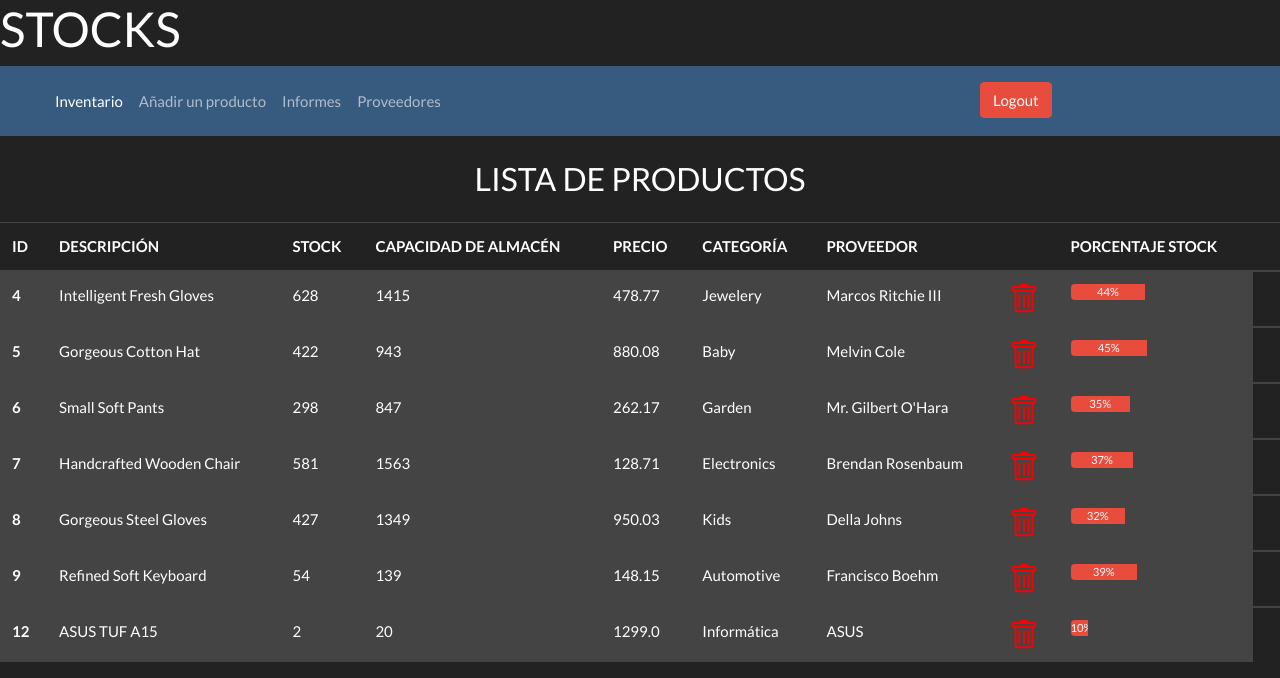
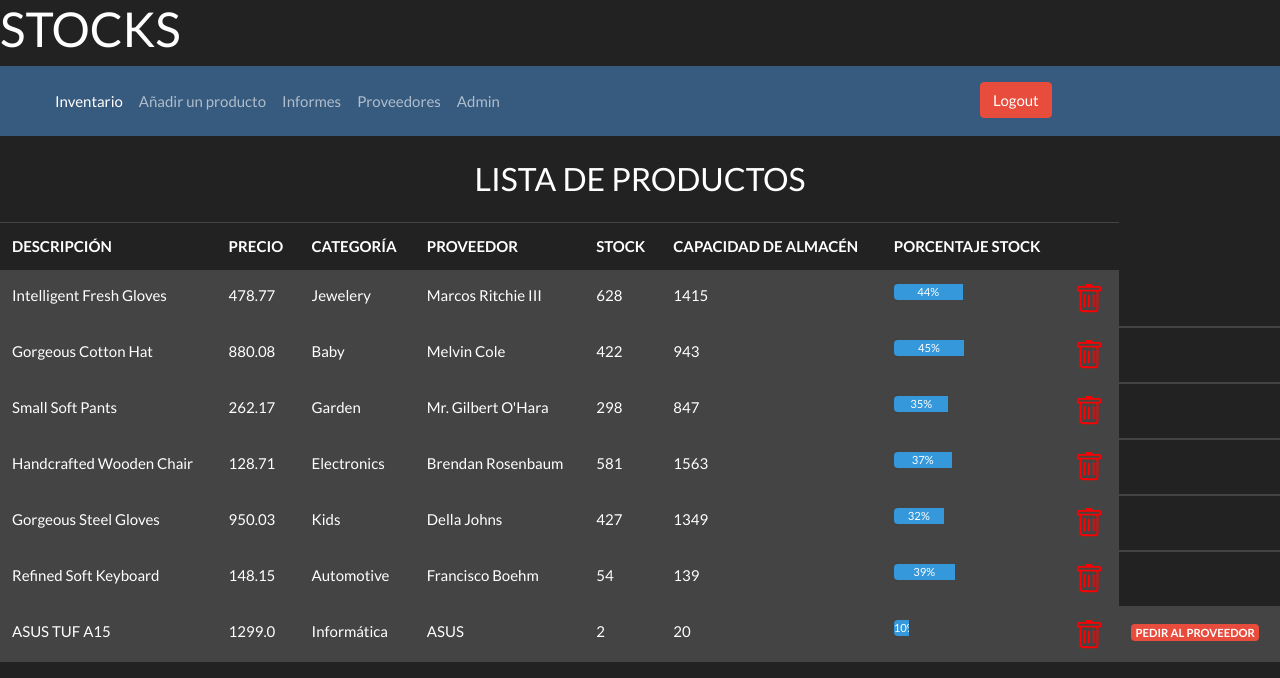
Before and after one commit to isaiherrera/Proyecto-Stocks, a Flask app: page /inventario in a window 1280 px wide. Shown: the top 678 px of the page. Run offline with Flask 2, Linux system fonts and the light colour scheme; a user stored in the database is signed in; data comes from the database, SQL or seed files in the repository; both versions use the stored data as it was after the commit; data that the repository does not hold is empty; some libraries are stand-ins or nearby versions.

Commit message:
modify chart data

```diff
--- a/main.py
+++ b/main.py
@@ -1,7 +1,6 @@
-from flask import Flask, render_template, request, redirect, url_for
+from flask import Flask
 import db
 import os
-
 from templates import auth
 import stocks
 
--- a/stocks.py
+++ b/stocks.py
@@ -1,11 +1,8 @@
-from flask import (
-    Blueprint, flash, g, redirect, render_template, request, url_for
-)
-
+from flask import Blueprint, redirect, render_template, request, url_for, session
 from templates.auth import login_required
 import db
-from db import get_db
 from models import Producto, Proveedor
+
 
 bp = Blueprint('stocks', __name__)
 
@@ -47,7 +44,7 @@ def crear():
 
 @bp.route('/eliminar-producto/<id>')
 def eliminar(id):
-    tarea = db.session.query(Producto).filter_by(id=int(id)).delete()
+    db.session.query(Producto).filter_by(id=int(id)).delete()
     db.session.commit()
     return redirect(url_for('stocks.inventario'))
 
@@ -67,3 +64,12 @@ def informes():
 def proveedores():
     todos_los_proveedores = db.session.query(Proveedor).all()
     return render_template("stocks/proveedores.html", lista_proveedores=todos_los_proveedores)
+
+
+@bp.route('/admin')
+def admin():
+    id_usuario = session.get('id_usuario')
+    if id_usuario == 1:
+        return render_template('stocks/admin.html')
+    else:
+        return render_template('stocks/index.html')
--- a/templates/auth.py
+++ b/templates/auth.py
@@ -1,9 +1,7 @@
 import functools
 
 from models import Usuario
-from flask import (
-    Blueprint, flash, g, redirect, render_template, request, session, url_for
-)
+from flask import Blueprint, flash, g, redirect, render_template, request, session, url_for
 from werkzeug.security import check_password_hash, generate_password_hash
 from sqlalchemy.exc import IntegrityError
 import db
@@ -57,9 +55,9 @@ def login():
 
         if error is None:
             session.clear()
-            session[usuario['id_usuario']] = usuario1.id_usuario
+            print(usuario['id_usuario'])
+            session['id_usuario'] = usuario.id_usuario
             return render_template('stocks/index.html')
-
         flash(error)
 
     return render_template('auth/login.html')
@@ -73,7 +71,7 @@ def load_logged_in_user():
         g.usuario = None
     else:
         g.usuario = get_db().execute(
-            'SELECT * FROM user WHERE id = ?', (id_usuario,)
+            'SELECT * FROM usuario WHERE id_usuario = ?', (id_usuario,)
         ).fetchone()
 
 
--- a/templates/stocks/addProduct.html
+++ b/templates/stocks/addProduct.html
@@ -41,6 +41,11 @@
                     <li class="nav-item">
                         <a class="nav-link" href="/proveedores">Proveedores</a>
                     </li>
+                    {% if session.get('id_usuario') == 1 %}
+                    </li><li class="nav-item">
+                        <a class="nav-link" href="/admin">Admin</a>
+                    </li>
+                    {% endif %}
                 </ul>
                 <div class="fixed">
                     <a href="{{ url_for('auth.logout') }}" class="btn btn-danger">Logout</a>
--- a/templates/stocks/index.html
+++ b/templates/stocks/index.html
@@ -40,6 +40,11 @@
                     <li class="nav-item">
                         <a class="nav-link" href="/proveedores">Proveedores</a>
                     </li>
+                    {% if session.get('id_usuario') == 1 %}
+                    </li><li class="nav-item">
+                        <a class="nav-link" href="/admin">Admin</a>
+                    </li>
+                    {% endif %}
                 </ul>
                 <div class="fixed">
                     <a href="{{ url_for('auth.logout') }}" class="btn btn-danger">Logout</a>
--- a/templates/stocks/informes.html
+++ b/templates/stocks/informes.html
@@ -40,6 +40,11 @@
                     <li class="nav-item">
                         <a class="nav-link" href="/proveedores">Proveedores</a>
                     </li>
+                    {% if session.get('id_usuario') == 1 %}
+                    </li><li class="nav-item">
+                        <a class="nav-link" href="/admin">Admin</a>
+                    </li>
+                    {% endif %}
                 </ul>
                 <div class="fixed">
                     <a href="{{ url_for('auth.logout') }}" class="btn btn-danger">Logout</a>
--- a/templates/stocks/inventario.html
+++ b/templates/stocks/inventario.html
@@ -11,6 +11,10 @@
         right: 0;
         width: 300px;
     }
+
+
+
+
 
     </style>
     <script src="https://cdn.jsdelivr.net/npm/chart.js/dist/chart.umd.min.js"></script>
@@ -39,6 +43,12 @@
                     <li class="nav-item">
                         <a class="nav-link" href="/proveedores">Proveedores</a>
                     </li>
+                    {% if session.get('id_usuario') == 1 %}
+                    </li>
+                    <li class="nav-item">
+                        <a class="nav-link" href="/admin">Admin</a>
+                    </li>
+                    {% endif %}
                     <div class="fixed">
                         <a href="{{ url_for('auth.logout') }}" class="btn btn-danger">Logout</a>
                     </div>
@@ -50,28 +60,47 @@
     <table class="table table-hover mt-4">
         <thead>
         <tr>
-            <th scope="col">ID</th>
             <th scope="col">DESCRIPCIÓN</th>
-            <th scope="col">STOCK</th>
-            <th scope="col">CAPACIDAD DE ALMACÉN</th>
             <th scope="col">PRECIO</th>
             <th scope="col">CATEGORÍA</th>
             <th scope="col">PROVEEDOR</th>
-            <th scope="col"></th>
+            <th scope="col">STOCK</th>
+            {% if session.get('id_usuario') == 1 %}
+            <th scope="col">CAPACIDAD DE ALMACÉN</th>
             <th scope="col">PORCENTAJE STOCK</th>
             <th scope="col"></th>
+            {% endif %}
+
+
         </tr>
         </thead>
         {% for producto in lista_productos %}
         <tbody>
         <tr class="table-secondary">
-            <th scope="row">{{producto.id}}</th>
             <td>{{producto.descripcion}}</td>
-            <td>{{producto.stock}}</td>
-            <td>{{producto.capacidad}}</td>
+
+
             <td>{{producto.precio}}</td>
             <td>{{producto.categoria}}</td>
             <td>{{producto.proveedor}}</td>
+            <td>{{producto.stock}}</td>
+            {% if session.get('id_usuario') == 1 %}
+            <td>{{producto.capacidad}}</td>
+            <td>
+                <div class="progress">
+                    <div class="progress-bar bg-info" role="progressbar"
+                         style="width:{{ '{:.0f}'.format((producto.stock/producto.capacidad)*100) }}%"
+                         aria-valuenow="25" aria-valuemin="0" aria-valuemax="100">
+                        {{ '{:.0f}'.format((producto.stock/producto.capacidad)*100) }}%
+
+                    </div>
+                </div>
+
+
+            </td>
+
+            {% endif %}
+            {% if session.get('id_usuario') == 1 %}
             <td><a href="/eliminar-producto/{{producto.id}}" style="text-decoration:none">
                 <svg xmlns="http://www.w3.org/2000/svg" width="2em" height="2em" fill="red" class="bi bi-trash"
                      viewBox="0 0 16 16">
@@ -80,16 +109,12 @@
                           d="M14.5 3a1 1 0 0 1-1 1H13v9a2 2 0 0 1-2 2H5a2 2 0 0 1-2-2V4h-.5a1 1 0 0 1-1-1V2a1 1 0 0 1 1-1H6a1 1 0 0 1 1-1h2a1 1 0 0 1 1 1h3.5a1 1 0 0 1 1 1v1zM4.118 4 4 4.059V13a1 1 0 0 0 1 1h6a1 1 0 0 0 1-1V4.059L11.882 4H4.118zM2.5 3V2h11v1h-11z"/>
                 </svg>
             </a></td>
-            <td>
-                <div class="progress">
-                    <div class="progress-bar bg-danger" role="progressbar"
-                         style="width:{{ '{:.0f}'.format((producto.stock/producto.capacidad)*100) }}%"
-                         aria-valuenow="100" aria-valuemin="0" aria-valuemax="100">{{
-                        '{:.0f}'.format((producto.stock/producto.capacidad)*100) }}%
-                    </div>
-                </div>
+            {% if (producto.stock/producto.capacidad)*100 <= 10 %}
+            <td><span class="badge bg-danger">PEDIR AL PROVEEDOR</span>
+            </td>
+            {% endif %}
+            {% endif %}
 
-            </td>
         </tr>
         </tbody>
         {% endfor %}
--- a/templates/stocks/proveedores.html
+++ b/templates/stocks/proveedores.html
@@ -40,6 +40,11 @@
                     <li class="nav-item">
                         <a class="nav-link active" href="/proveedores">Proveedores</a>
                     </li>
+                    {% if session.get('id_usuario') == 1 %}
+                    </li><li class="nav-item">
+                        <a class="nav-link" href="/admin">Admin</a>
+                    </li>
+                    {% endif %}
                 </ul>
                 <div class="fixed">
                     <a href="{{ url_for('auth.logout') }}" class="btn btn-danger">Logout</a>
```
Also changed, not shown: instance/almacen.db.
